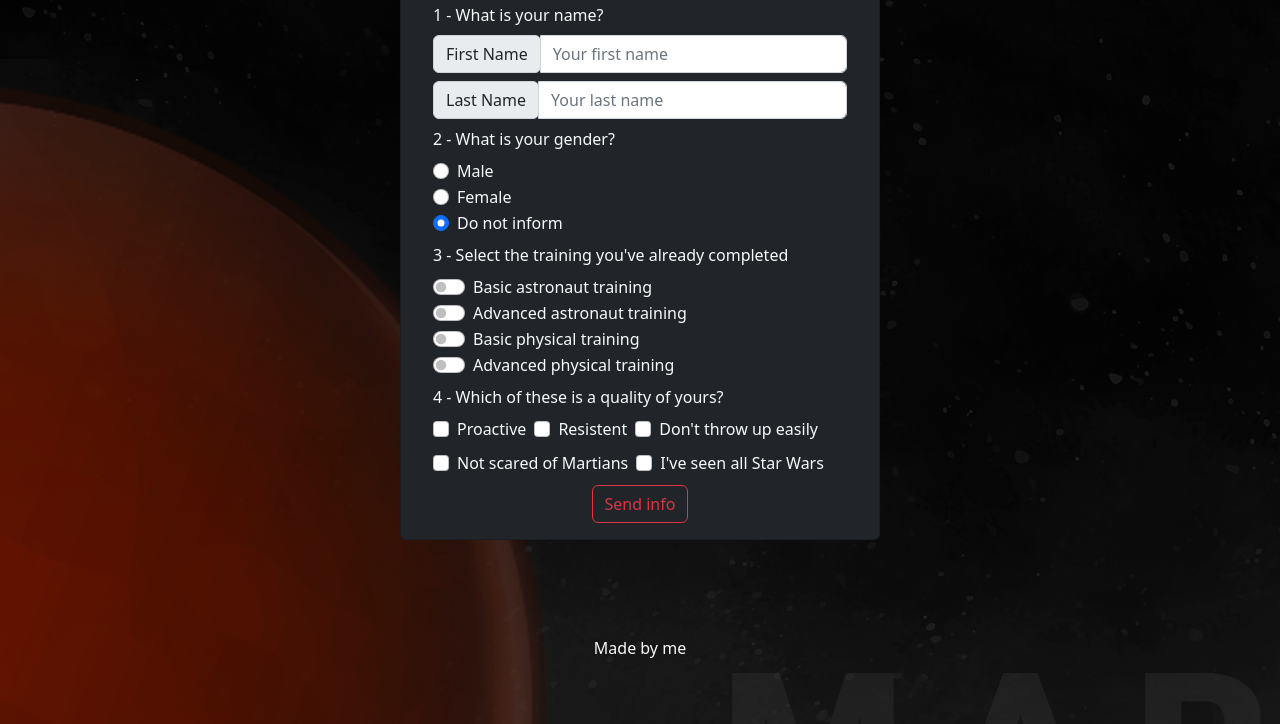
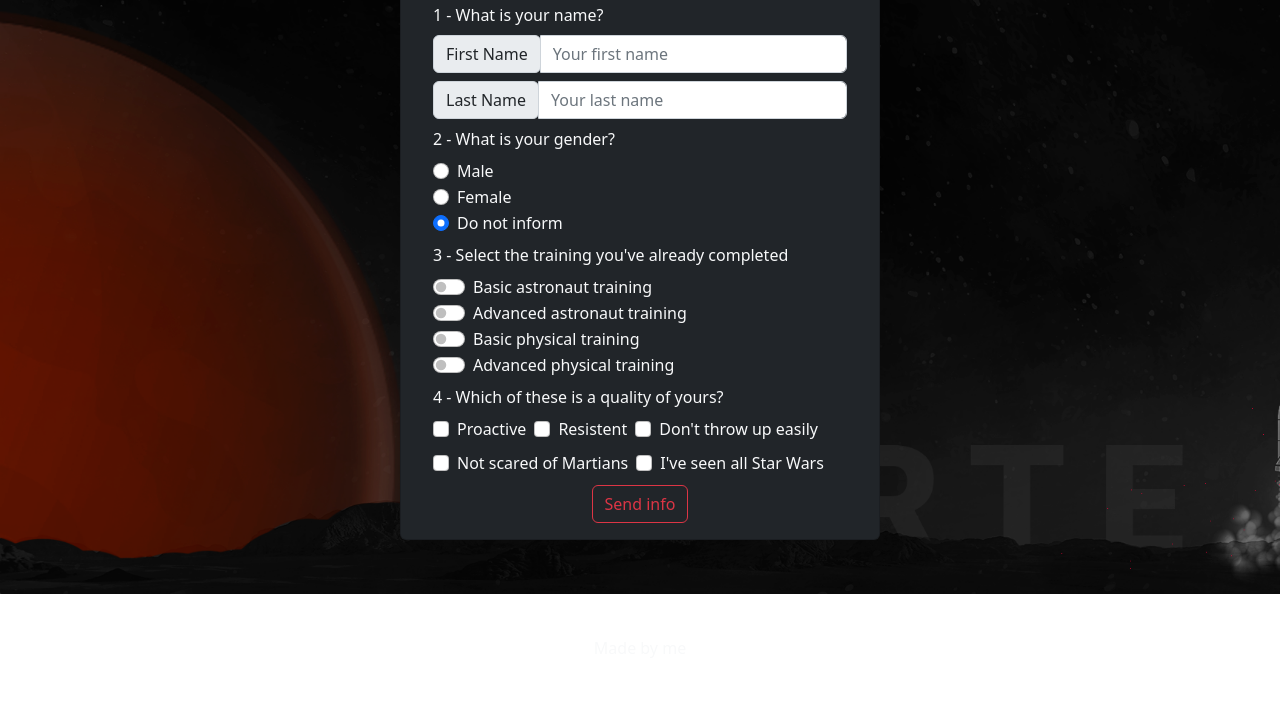
Before and after one commit to ericfcdutra/landingpage-bootstrap-1bitcode, a plain HTML site: page index.html in a window 1280 px wide. Shown: the part 206-930 px from the top of the page. After the commit the page ends 882 px from the top, so only its background shows below. Drawn offline with nearby package versions, Linux system fonts and the light colour scheme.

Commit message:
Update index.html

```diff
--- a/index.html
+++ b/index.html
@@ -19,8 +19,13 @@
     <title>Rumo a marte - OnebitX</title>
   </head>
   <body
-    class="bg-image py-5"
-    style="background-image: url('./Images/backgroundLp.png')"
+    class="py-5"
+    style="
+      background-image: url('./Images/backgroundLp.png');
+      background-size: cover;
+      background-repeat: no-repeat;
+      height: 100vh;
+    "
   >
     <div class="container main mt-5">
       <div class="row">
```
